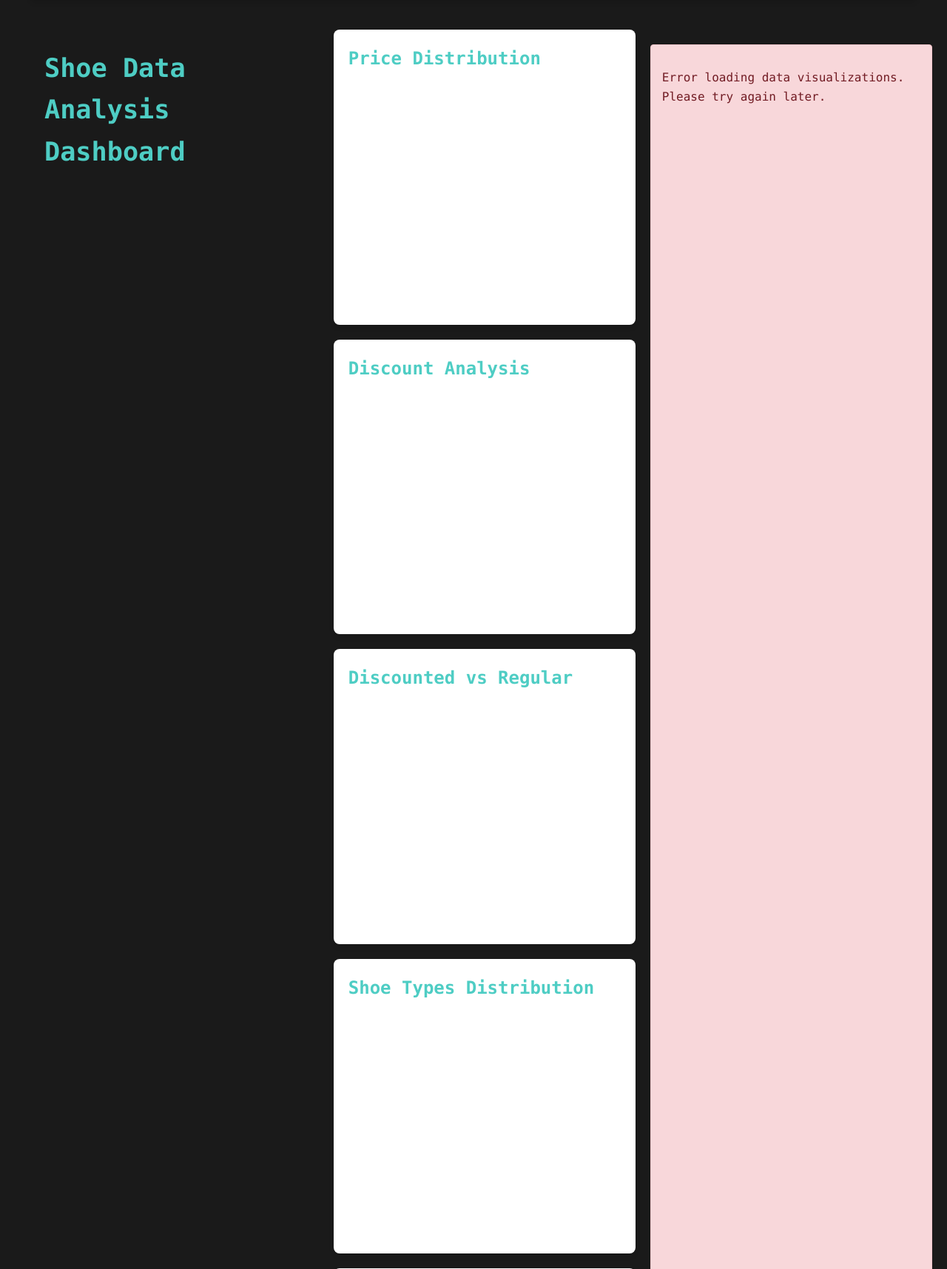
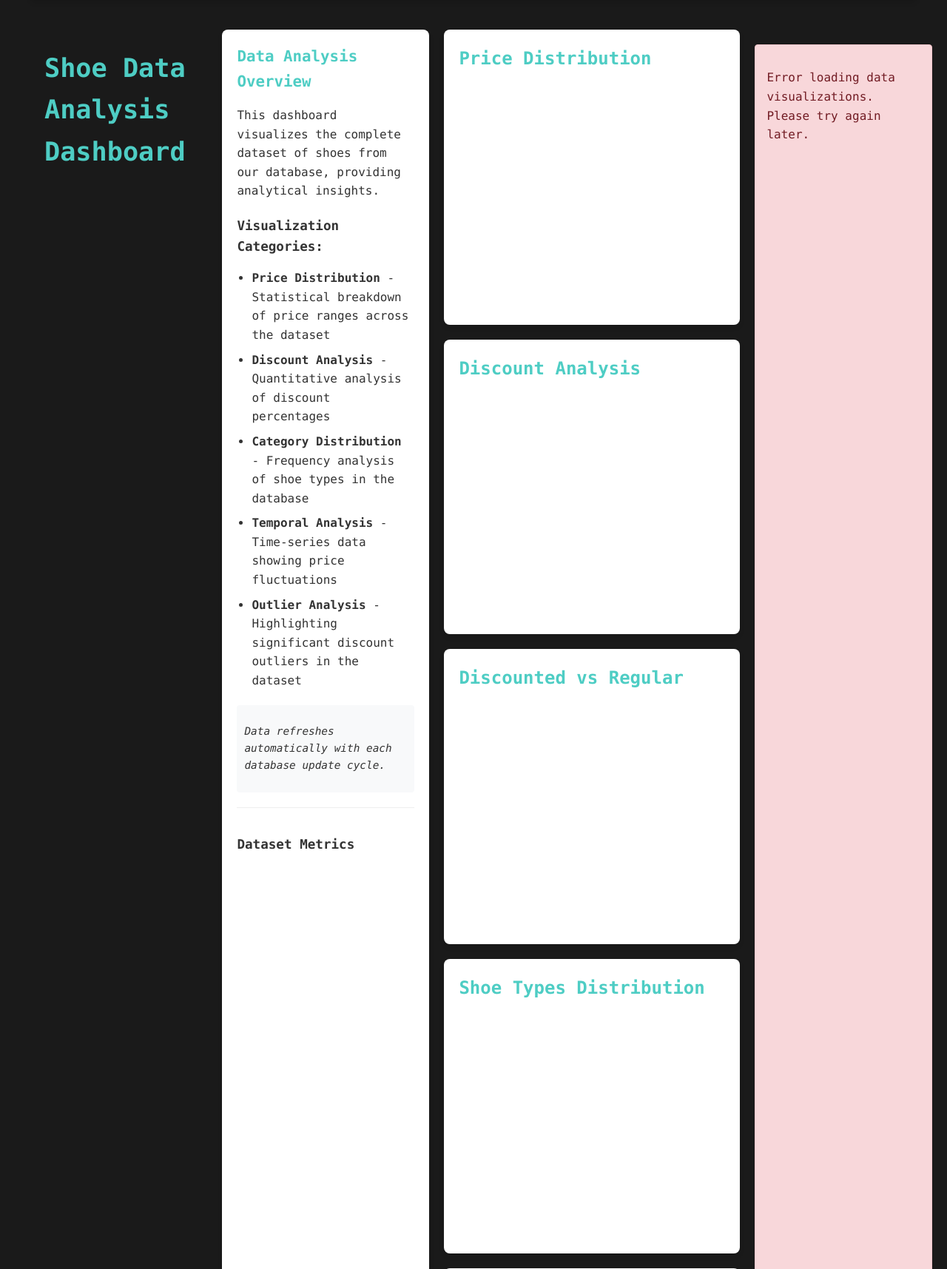
Before and after one commit to tystratton/shoescraper, a Flask app: page /data_visualization in a window 1280 px wide. Shown: the part 108-1823 px from the top of the page at 74% size. Run offline with Flask 3, Linux system fonts and the light colour scheme; a map, chart or similar area stays blank; some libraries are stand-ins or nearby versions.

Commit message:
Added a column to data visualization page.

```diff
--- a/static/css/styles.css
+++ b/static/css/styles.css
@@ -506,3 +506,143 @@
 .social-icon:hover img {
     transform: scale(1.1);
 }
+
+/* Data Visualization Dashboard Styles */
+.dashboard-layout {
+    display: flex;
+    gap: 20px;
+}
+
+.dashboard-sidebar {
+    width: 280px;
+    flex-shrink: 0;
+}
+
+.sidebar-section {
+    background-color: #252526;
+    border-radius: 8px;
+    padding: 20px;
+    box-shadow: 0 4px 6px rgba(0, 0, 0, 0.1);
+    color: #d4d4d4;
+    height: 100%;
+}
+
+.sidebar-section h3 {
+    color: #4ec9b0;
+    margin-top: 0;
+    margin-bottom: 15px;
+    font-size: 1.3rem;
+}
+
+.sidebar-section h4 {
+    color: #d4d4d4;
+    margin-top: 20px;
+    margin-bottom: 10px;
+    font-size: 1.1rem;
+}
+
+.sidebar-section ul {
+    padding-left: 20px;
+    margin-bottom: 20px;
+}
+
+.sidebar-section li {
+    margin-bottom: 8px;
+}
+
+.sidebar-note {
+    background-color: #2d2d2d;
+    padding: 10px;
+    border-radius: 4px;
+    margin: 15px 0;
+    font-size: 0.9rem;
+}
+
+.sidebar-stats {
+    margin-top: 20px;
+    padding-top: 15px;
+    border-top: 1px solid #3e3e42;
+}
+
+.dashboard-grid {
+    display: grid;
+    grid-template-columns: repeat(auto-fill, minmax(400px, 1fr));
+    gap: 20px;
+    flex-grow: 1;
+}
+
+.dashboard-section {
+    background-color: #252526;
+    border-radius: 8px;
+    padding: 20px;
+    box-shadow: 0 4px 6px rgba(0, 0, 0, 0.1);
+    color: #d4d4d4;
+}
+
+.wide-section {
+    grid-column: 1 / -1;
+}
+
+.chart-container {
+    position: relative;
+    height: 300px;
+    width: 100%;
+}
+
+.table-container {
+    overflow-x: auto;
+    margin-top: 20px;
+}
+
+.data-table {
+    width: 100%;
+    border-collapse: collapse;
+}
+
+.data-table th, .data-table td {
+    padding: 12px;
+    text-align: left;
+    border-bottom: 1px solid #3e3e42;
+}
+
+.data-table th {
+    background-color: #2d2d2d;
+    font-weight: bold;
+}
+
+.data-table tr:hover {
+    background-color: #333333;
+}
+
+.data-table tr:nth-child(odd) {
+    background-color: #2a2a2a;
+}
+
+.data-table tr:nth-child(even) {
+    background-color: #252526;
+}
+
+.error-message {
+    color: #f14c4c;
+    background-color: #3c3c3c;
+    border: 1px solid #f14c4c;
+    padding: 15px;
+    border-radius: 4px;
+    margin-top: 20px;
+}
+
+@media (max-width: 992px) {
+    .dashboard-layout {
+        flex-direction: column;
+    }
+
+    .dashboard-sidebar {
+        width: 100%;
+    }
+}
+
+@media (max-width: 768px) {
+    .dashboard-grid {
+        grid-template-columns: 1fr;
+    }
+}
--- a/templates/data_visualization.html
+++ b/templates/data_visualization.html
@@ -3,7 +3,7 @@
 <head>
     <meta charset="UTF-8">
     <meta name="viewport" content="width=device-width, initial-scale=1.0">
-    <title>Shoe Data Visualization</title>
+    <title>Sole Search Data Visualization</title>
     <link rel="stylesheet" href="/static/css/styles.css">
     <script src="https://cdn.jsdelivr.net/npm/chart.js"></script>
 </head>
@@ -29,6 +29,34 @@
 
         <div class="content-wrapper">
             <h1>Shoe Data Analysis Dashboard</h1>
+
+            <div class="dashboard-layout">
+                <div class="dashboard-sidebar">
+                    <div class="sidebar-section">
+                        <h3>Data Analysis Overview</h3>
+                        <p>This dashboard visualizes the complete dataset of shoes from our database, providing analytical insights.</p>
+
+                        <h4>Visualization Categories:</h4>
+                        <ul>
+                            <li><strong>Price Distribution</strong> - Statistical breakdown of price ranges across the dataset</li>
+                            <li><strong>Discount Analysis</strong> - Quantitative analysis of discount percentages</li>
+                            <li><strong>Category Distribution</strong> - Frequency analysis of shoe types in the database</li>
+                            <li><strong>Temporal Analysis</strong> - Time-series data showing price fluctuations</li>
+                            <li><strong>Outlier Analysis</strong> - Highlighting significant discount outliers in the dataset</li>
+                        </ul>
+
+                        <div class="sidebar-note">
+                            <p><i>Data refreshes automatically with each database update cycle.</i></p>
+                        </div>
+
+                        <div class="sidebar-stats">
+                            <h4>Dataset Metrics</h4>
+                            <div id="quickStats">
+                                <!-- The "Loading statistics..." text is a placeholder that will be replaced with actual metrics once the data is fetched and processed by the populateQuickStats() function -->
+                            </div>
+                        </div>
+                    </div>
+                </div>
 
                 <div class="dashboard-grid">
                     <div class="dashboard-section">
@@ -83,6 +111,7 @@
                                     <!-- Data will be populated here -->
                                 </tbody>
                             </table>
+                        </div>
                     </div>
                 </div>
             </div>
@@ -413,10 +442,67 @@
             margin-bottom: 30px;
         }
 
+        .dashboard-layout {
+            display: flex;
+            gap: 20px;
+        }
+
+        .dashboard-sidebar {
+            width: 280px;
+            flex-shrink: 0;
+        }
+
+        .sidebar-section {
+            background-color: #fff;
+            border-radius: 8px;
+            padding: 20px;
+            box-shadow: 0 4px 6px rgba(0, 0, 0, 0.1);
+            color: #333;
+            height: 100%;
+        }
+
+        .sidebar-section h3 {
+            color: #4ecdc4;
+            margin-top: 0;
+            margin-bottom: 15px;
+            font-size: 1.3rem;
+        }
+
+        .sidebar-section h4 {
+            color: #333;
+            margin-top: 20px;
+            margin-bottom: 10px;
+            font-size: 1.1rem;
+        }
+
+        .sidebar-section ul {
+            padding-left: 20px;
+            margin-bottom: 20px;
+        }
+
+        .sidebar-section li {
+            margin-bottom: 8px;
+        }
+
+        .sidebar-note {
+            background-color: #f8f9fa;
+            padding: 10px;
+            border-radius: 4px;
+            margin: 15px 0;
+            font-size: 0.9rem;
+        }
+
+        .sidebar-stats {
+            margin-top: 20px;
+            padding-top: 15px;
+            border-top: 1px solid #eee;
+        }
+
         .dashboard-grid {
             display: grid;
             grid-template-columns: repeat(auto-fill, minmax(400px, 1fr));
             gap: 20px;
+            flex-grow: 1;
         }
 
         .dashboard-section {
@@ -486,6 +572,16 @@
             margin-top: 20px;
         }
 
+        @media (max-width: 992px) {
+            .dashboard-layout {
+                flex-direction: column;
+            }
+
+            .dashboard-sidebar {
+                width: 100%;
+            }
+        }
+
         @media (max-width: 768px) {
             .dashboard-grid {
                 grid-template-columns: 1fr;
```
Lines whose indentation alone changed are shown as unchanged.
